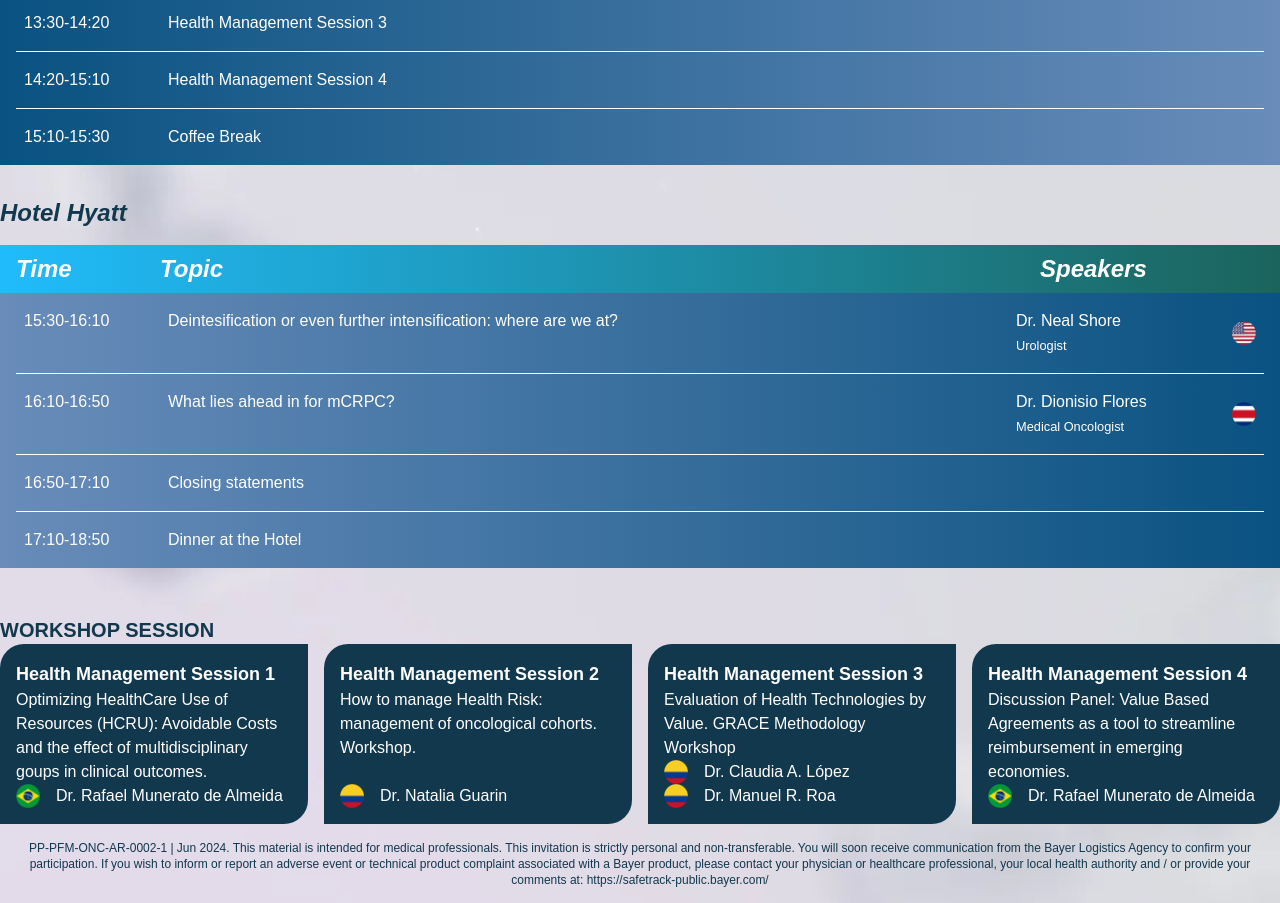
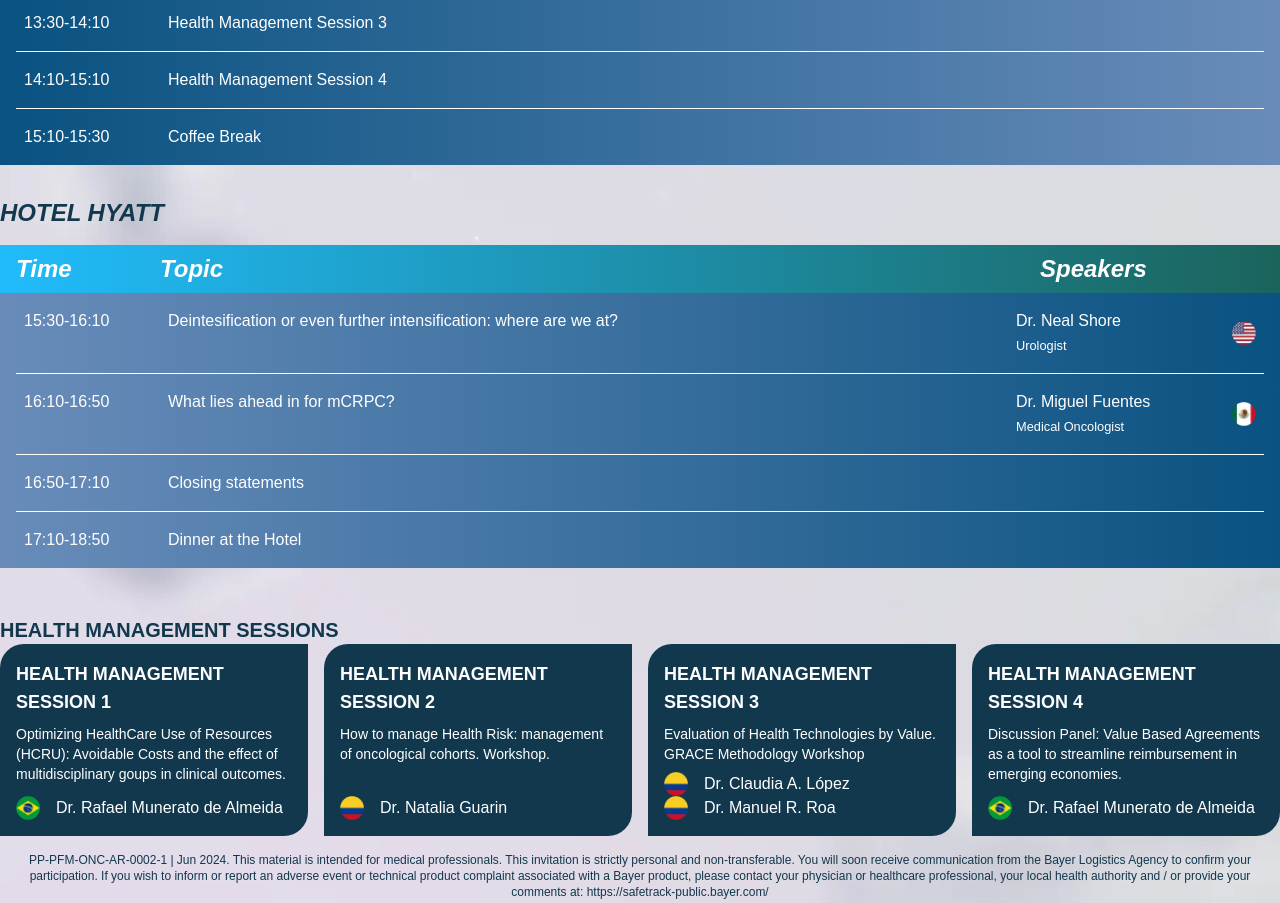
Before and after one commit to bernethe/agendabayer, an Astro site: page /acceso in a window 1280 px wide. Shown: the part 1896-2799 px from the top of the page. Built offline with nearby package versions, Linux system fonts and the light colour scheme; Astro itself is replaced by a stand-in of ours.

Commit message:
chore: Update hotel and workshop session headlines to uppercase

```diff
--- a/src/interface/DailyJournalByHotels.astro
+++ b/src/interface/DailyJournalByHotels.astro
@@ -8,7 +8,7 @@ const { day, month, date, sup, journal } = Astro.props;
 	<DayHeadline day={day} month={month} date={date} sup={sup} />
 	{
 		journal.map( ({hotel, journalSnippets}) => <>
-			<h2 class="text-2xl font-bold text-evblue mt-8 mb-4 italic">{hotel}</h2>
+			<h2 class="text-2xl font-bold text-evblue mt-8 mb-4 italic uppercase">{hotel}</h2>
 			<RowHeadline />
 			{ journalSnippets.map( (item, index) => <Row {...item} isFirst={ index === 0 } /> ) }
 		</> )
--- a/src/interface/WorkshopSessionSnippet.astro
+++ b/src/interface/WorkshopSessionSnippet.astro
@@ -3,7 +3,7 @@ import { countries } from '../_globals.js';
 const { headline='', speakers=[] } = Astro.props;
 ---
 <div class="bg-evblue rounded-tl-3xl rounded-br-3xl p-4 flex flex-col">
-	{ headline !== '' ? <h3 class="font-bold text-lg">{headline}</h3> : <></> }
+	{ headline !== '' ? <h3 class="font-bold text-lg uppercase">{headline}</h3> : <></> }
 	<div class="flex-1">
 		<slot />
 	</div>
--- a/src/json/access.json
+++ b/src/json/access.json
@@ -146,13 +146,13 @@
 						"isReverse": 1
 					},
 					{
-						"time": "13:30-14:20",
+						"time": "13:30-14:10",
 						"topic": "Health Management Session 3",
 						"speakers": [],
 						"isReverse": 1
 					},
 					{
-						"time": "14:20-15:10",
+						"time": "14:10-15:10",
 						"topic": "Health Management Session 4",
 						"speakers": [],
 						"isReverse": 1
@@ -185,9 +185,9 @@
 						"topic": "What lies ahead in for mCRPC?",
 						"speakers": [
 							{
-								"name": "Dr. Dionisio Flores",
+								"name": "Dr. Miguel Fuentes",
 								"position": "Medical Oncologist",
-								"country": "crc"
+								"country": "mex"
 							}
 						],
 						"isReverse": 0
--- a/src/json/medical.json
+++ b/src/json/medical.json
@@ -167,9 +167,9 @@
 				"topic": "What lies ahead in for mCRPC?",
 				"speakers": [
 					{
-						"name": "Dr. Dionisio Flores",
+						"name": "Dr. Miguel Fuentes",
 						"position": "Medical Oncologist",
-						"country": "crc"
+						"country": "mex"
 					}
 				],
 				"isReverse": 0
--- a/src/pages/acceso.astro
+++ b/src/pages/acceso.astro
@@ -6,7 +6,7 @@ import WorkshopSessionSnippet from '../interface/WorkshopSessionSnippet.astro';
 ---
 <MainLayout title='Agenda Bayer' desc='' logo={2}>
 	{ AccessJson.map( item => <DailyJournalByHotels {...item} /> ) }
-	<h2 class="text-evblue font-bold text-xl px-4 sm:px-0">WORKSHOP SESSION</h2>
+	<h2 class="text-evblue font-bold text-xl px-4 sm:px-0">HEALTH MANAGEMENT SESSIONS</h2>
 	<div class="grid grid-cols-1 sm:grid-cols-2 lg:grid-cols-4 gap-4 px-4 sm:px-0">
 		<WorkshopSessionSnippet
             headline="Health Management Session 1"
@@ -19,7 +19,9 @@ import WorkshopSessionSnippet from '../interface/WorkshopSessionSnippet.astro';
 					}
 				]
 			}
-		>Optimizing HealthCare Use of Resources (HCRU): Avoidable Costs and the effect of multidisciplinary goups in clinical outcomes.</WorkshopSessionSnippet>
+		>
+			<p class="text-sm my-2">Optimizing HealthCare Use of Resources (HCRU): Avoidable Costs and the effect of multidisciplinary goups in clinical outcomes.</p>
+		</WorkshopSessionSnippet>
 		<WorkshopSessionSnippet
             headline="Health Management Session 2"
 			speakers={
@@ -31,7 +33,9 @@ import WorkshopSessionSnippet from '../interface/WorkshopSessionSnippet.astro';
 					}
 				]
 			}
-		>How to manage Health Risk: management of oncological cohorts. Workshop.</WorkshopSessionSnippet>
+		>
+			<p class="text-sm my-2">How to manage Health Risk: management of oncological cohorts. Workshop.</p>
+		</WorkshopSessionSnippet>
 		<WorkshopSessionSnippet
             headline="Health Management Session 3"
 			speakers={
@@ -48,7 +52,9 @@ import WorkshopSessionSnippet from '../interface/WorkshopSessionSnippet.astro';
 					}
 				]
 			}
-		>Evaluation of Health Technologies by Value. GRACE Methodology Workshop</WorkshopSessionSnippet>
+		>
+			<p class="text-sm my-2">Evaluation of Health Technologies by Value. GRACE Methodology Workshop</p>
+		</WorkshopSessionSnippet>
 		<WorkshopSessionSnippet
             headline="Health Management Session 4"
 			speakers={
@@ -60,6 +66,8 @@ import WorkshopSessionSnippet from '../interface/WorkshopSessionSnippet.astro';
 					}
 				]
 			}
-		>Discussion Panel: Value Based Agreements as a tool to streamline reimbursement in emerging economies.</WorkshopSessionSnippet>
+		>
+			<p class="text-sm my-2">Discussion Panel: Value Based Agreements as a tool to streamline reimbursement in emerging economies.</p>
+		</WorkshopSessionSnippet>
 	</div>
 </MainLayout>
```
